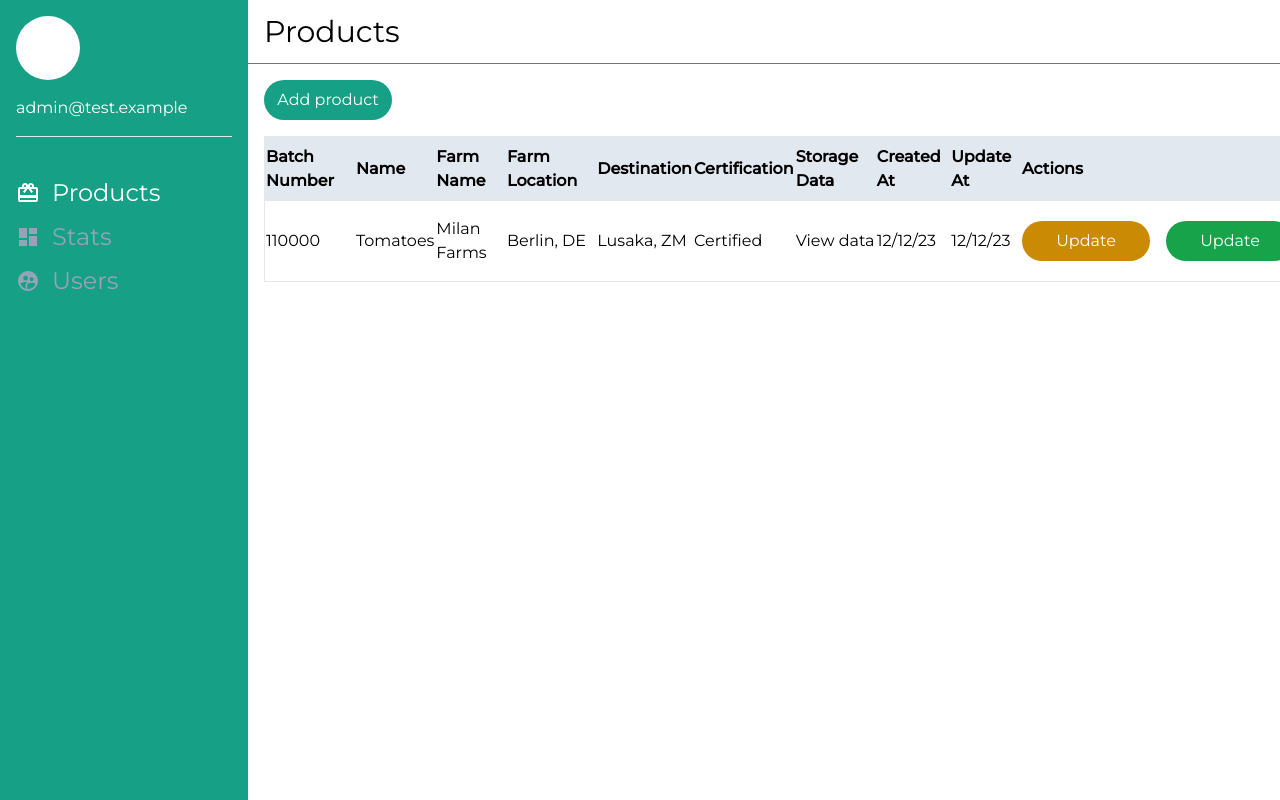
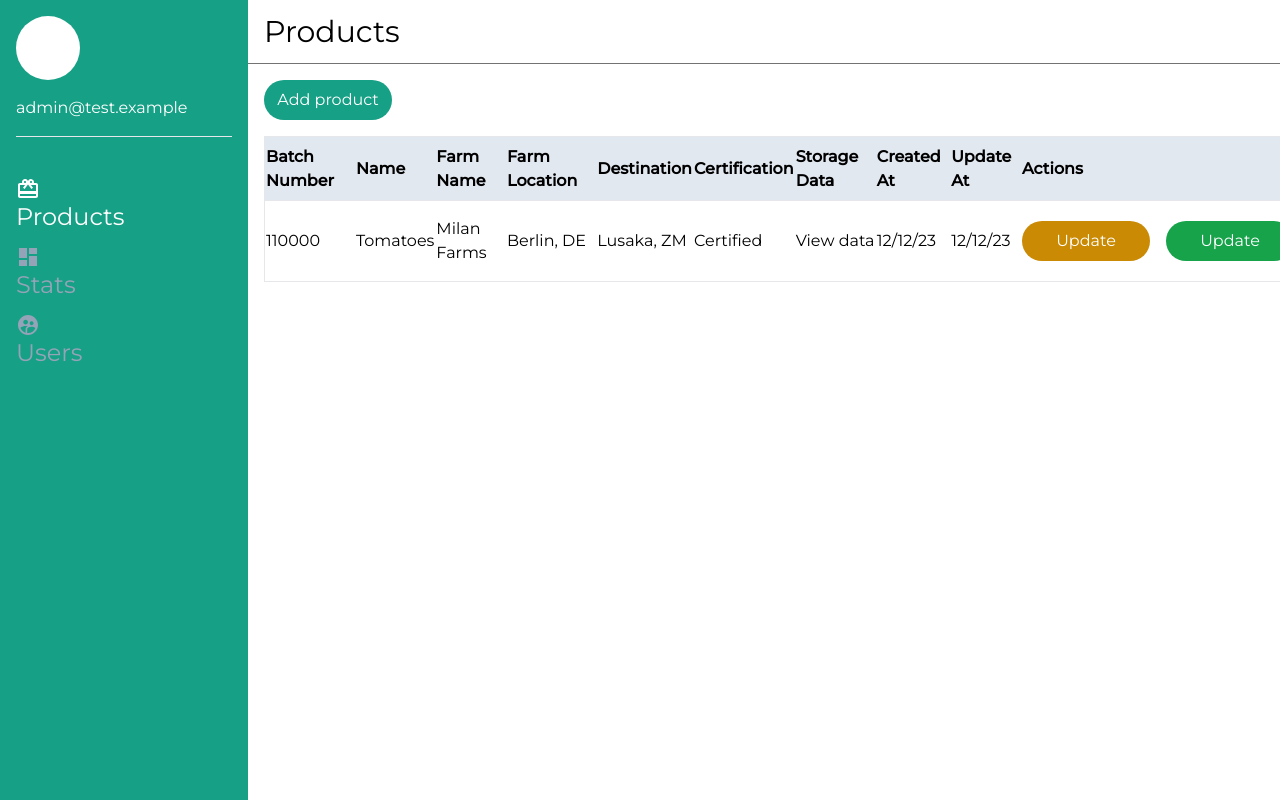
Before and after one commit to cephaschapa/CropTraceService, a Next.js app in the folder client/: page /dashboard in a window 1280 px wide. Built offline with nearby package versions, Linux system fonts and the light colour scheme.

Commit message:
feat: add links to sidebar
Signed-off-by: Milan Gruner <milangruner@gmail.com>

```diff
--- a/client/src/components/Sidebar.tsx
+++ b/client/src/components/Sidebar.tsx
@@ -1,3 +1,4 @@
+import Link from "next/link";
 import React from "react";
 import {MdRedeem, MdDashboard, MdSupervisedUserCircle} from 'react-icons/md';
 
@@ -18,16 +19,22 @@ export default function Sidebar(props: SidebarProps) {
             <div>
                 <ul className="py-10 flex flex-col space-y-3">
                     <li className="text-white flex items-center text-2xl space-x-3 cursor-pointer">
+                        <Link href="/dashboard">
                             <MdRedeem size={24} color={selectedPage === 'Products' ? '#FFF' : '#94A3B8'} />
                             <span className={selectedPage === 'Products' ? 'text-white' : 'text-slate-400'}>Products</span>
+                        </Link>
                     </li>
                     <li className="text-white flex items-center text-2xl space-x-3 cursor-pointer">
+                        <Link href="/dashboard/stats">
                             <MdDashboard size={24} color={selectedPage === 'Stats' ? '#FFF' : '#94A3B8'} />
                             <span className={selectedPage === 'Stats' ? 'text-white' : 'text-slate-400'}>Stats</span>
+                        </Link>
                     </li>
                     <li className="text-white flex items-center text-2xl space-x-3 cursor-pointer">
+                        <Link href="/dashboard/users">
                             <MdSupervisedUserCircle size={24} color={selectedPage === 'Users' ? '#FFF' : '#94A3B8'} />
                             <span className={selectedPage === 'Users' ? 'text-white' : 'text-slate-400'}>Users</span>
+                        </Link>
                     </li>
                 </ul>
             </div>
```
Lines whose indentation alone changed are shown as unchanged.
